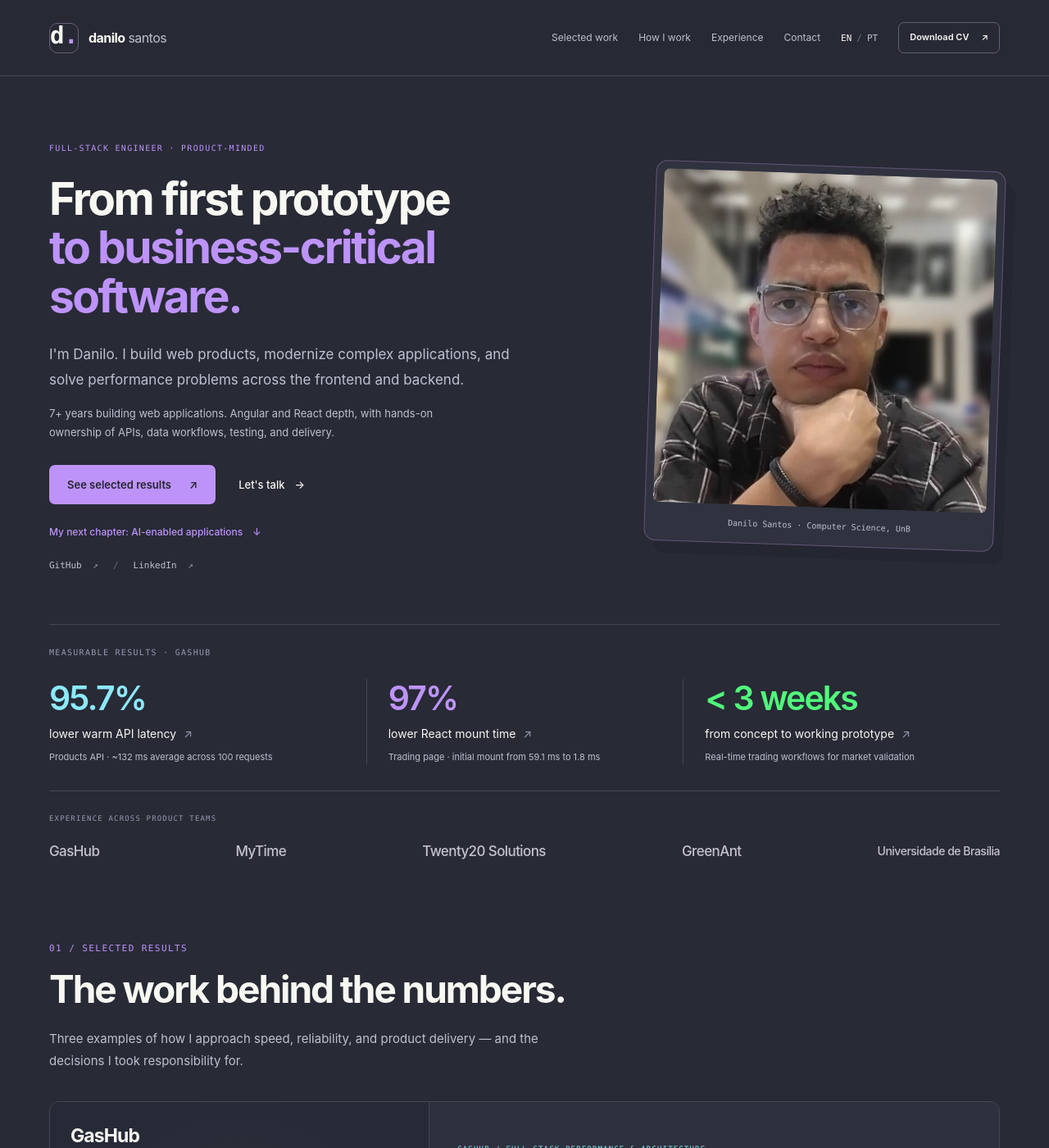
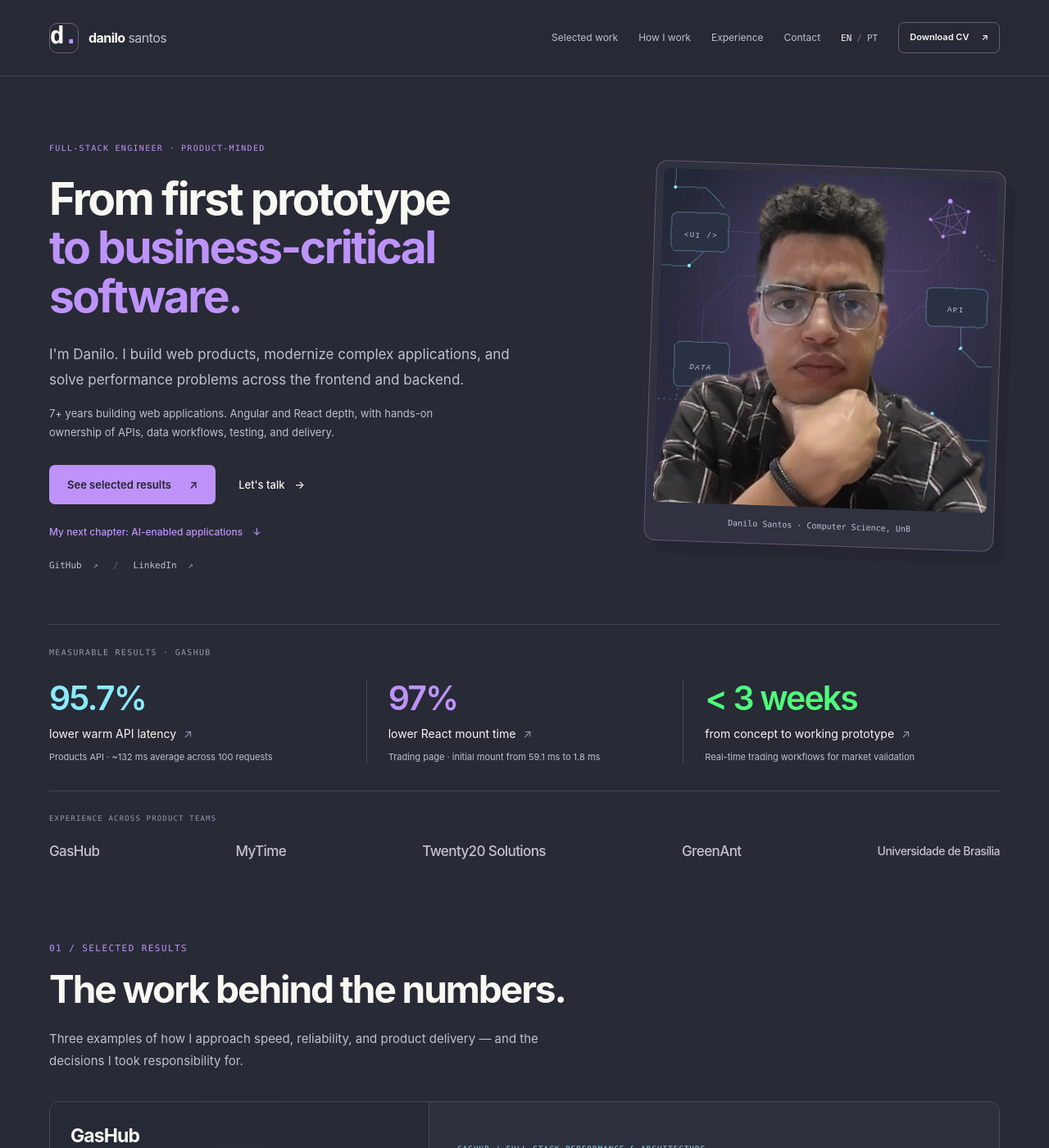
Before and after one commit to santosdanilo/santosdanilo.github.io, a Jekyll site: the page built from index.html, in a window 1280 px wide and 1400 px high. Shown: the whole window at 82% size. Built offline with Jekyll 4.4.1, drawn with Linux system fonts in a browser that asks for light colours.

Commit message:
Refresh portrait background and strengthen tilt interactions

```diff
--- a/_includes/portfolio/hero.html
+++ b/_includes/portfolio/hero.html
@@ -16,7 +16,10 @@
     </div>
   </div>
   <figure class="portrait" data-tilt>
-    <img src="{{ '/assets/images/danilo.webp' | relative_url }}" width="640" height="640" alt="{{ t.hero.portrait_alt }}" fetchpriority="high">
+    <div class="portrait-stage">
+      <div class="portrait-network" aria-hidden="true"></div>
+      <img src="{{ '/assets/images/danilo-cutout.webp' | relative_url }}" width="640" height="640" alt="{{ t.hero.portrait_alt }}" fetchpriority="high">
+    </div>
     <figcaption>{{ t.hero.portrait_caption }}</figcaption>
   </figure>
 </section>
--- a/_sass/portfolio/_hero.scss
+++ b/_sass/portfolio/_hero.scss
@@ -64,12 +64,25 @@
   transform: rotate(2deg);
   box-shadow: 12px 15px 0 #242631;
 }
+.portrait-stage {
+  position: relative;
+  isolation: isolate;
+  overflow: hidden;
+  aspect-ratio: 1/1;
+  border-radius: 7px;
+  background: #252a3b;
+}
+.portrait-network {
+  position: absolute;
+  inset: -5%;
+  background: url("../images/portrait-network.svg") center / cover;
+}
 .portrait img {
-  aspect-ratio: 1/1;
+  position: relative;
   object-fit: cover;
-  border-radius: 7px;
   filter: saturate(0.75);
   width: 100%;
+  height: 100%;
 }
 .portrait figcaption {
   padding: 15px 8px 6px;
--- a/_sass/portfolio/_motion.scss
+++ b/_sass/portfolio/_motion.scss
@@ -1,13 +1,39 @@
 @media (hover: hover) and (pointer: fine) and (prefers-reduced-motion: no-preference) {
   .portrait[data-tilt] {
-    transform: perspective(950px) rotateX(var(--tilt-x, 0deg))
+    transform: perspective(850px) rotateX(var(--tilt-x, 0deg))
       rotateY(var(--tilt-y, 0deg)) rotateZ(2deg);
-    transition: transform 180ms ease-out;
+    transition:
+      transform 160ms ease-out,
+      box-shadow 160ms ease-out;
+  }
+  .portrait.is-tilting {
+    transform: perspective(850px) translateY(-6px) rotateX(var(--tilt-x, 0deg))
+      rotateY(var(--tilt-y, 0deg)) rotateZ(2deg);
+    box-shadow: 18px 24px 32px #17192580;
+  }
+  .portrait-network {
+    transform: translate(
+      calc(var(--tilt-shift-x, 0px) * -0.65),
+      calc(var(--tilt-shift-y, 0px) * -0.65)
+    );
+    transition: transform 160ms ease-out;
+  }
+  .portrait-stage img {
+    transform: translate(var(--tilt-shift-x, 0px), var(--tilt-shift-y, 0px))
+      scale(1.025);
+    transition: transform 160ms ease-out;
   }
   .project-artwork {
-    transform: perspective(800px) rotateX(var(--tilt-x, 0deg))
+    transform: perspective(650px) rotateX(var(--tilt-x, 0deg))
       rotateY(var(--tilt-y, 0deg));
-    transition: transform 180ms ease-out;
+    transition:
+      transform 160ms ease-out,
+      filter 160ms ease-out;
+  }
+  .project-visual.is-tilting .project-artwork {
+    transform: perspective(650px) translateY(-6px) rotateX(var(--tilt-x, 0deg))
+      rotateY(var(--tilt-y, 0deg)) scale(1.035);
+    filter: drop-shadow(0 16px 12px #17192570);
   }
 }
 @media (prefers-reduced-motion: reduce) {
--- a/assets/css/workshop.css
+++ b/assets/css/workshop.css
@@ -57,7 +57,7 @@
 .workshop-controls {
   position: absolute;
   top: 14px;
-  left: 14px;
+  right: 14px;
   z-index: 2;
   display: flex;
   gap: 7px;
@@ -454,7 +454,7 @@
   }
   .workshop-controls {
     top: 10px;
-    left: 14px;
+    right: 14px;
   }
 }
 @media (max-width: 440px) {
--- a/assets/js/portfolio.js
+++ b/assets/js/portfolio.js
@@ -46,14 +46,19 @@
   const tiltPreference = matchMedia(
     "(hover: hover) and (pointer: fine) and (prefers-reduced-motion: no-preference)",
   );
+  const tilt = { maxAngle: 10, maxShift: 5 };
   document.querySelectorAll("[data-tilt]").forEach((element) => {
     const surface = element.querySelector("[data-tilt-surface]") || element;
     let frame = null;
+    let bounds = null;
     const reset = () => {
       if (frame !== null) cancelAnimationFrame(frame);
       frame = null;
-      surface.style.removeProperty("--tilt-x");
-      surface.style.removeProperty("--tilt-y");
+      bounds = null;
+      element.classList.remove("is-tilting");
+      ["--tilt-x", "--tilt-y", "--tilt-shift-x", "--tilt-shift-y"].forEach(
+        (property) => surface.style.removeProperty(property),
+      );
     };
     element.addEventListener(
       "pointermove",
@@ -61,7 +66,7 @@
         if (!tiltPreference.matches || event.pointerType === "touch") return;
         if (frame !== null) cancelAnimationFrame(frame);
         frame = requestAnimationFrame(() => {
-          const bounds = element.getBoundingClientRect();
+          bounds ||= element.getBoundingClientRect();
           const x = Math.max(
             -0.5,
             Math.min(0.5, (event.clientX - bounds.left) / bounds.width - 0.5),
@@ -70,8 +75,23 @@
             -0.5,
             Math.min(0.5, (event.clientY - bounds.top) / bounds.height - 0.5),
           );
-          surface.style.setProperty("--tilt-x", `${(-y * 8).toFixed(2)}deg`);
-          surface.style.setProperty("--tilt-y", `${(x * 8).toFixed(2)}deg`);
+          element.classList.add("is-tilting");
+          surface.style.setProperty(
+            "--tilt-x",
+            `${(-y * 2 * tilt.maxAngle).toFixed(2)}deg`,
+          );
+          surface.style.setProperty(
+            "--tilt-y",
+            `${(x * 2 * tilt.maxAngle).toFixed(2)}deg`,
+          );
+          surface.style.setProperty(
+            "--tilt-shift-x",
+            `${(x * 2 * tilt.maxShift).toFixed(2)}px`,
+          );
+          surface.style.setProperty(
+            "--tilt-shift-y",
+            `${(y * 2 * tilt.maxShift).toFixed(2)}px`,
+          );
           frame = null;
         });
       },
@@ -80,6 +100,8 @@
     element.addEventListener("pointerleave", reset);
     element.addEventListener("pointercancel", reset);
     window.addEventListener("blur", reset);
+    window.addEventListener("resize", reset);
+    window.addEventListener("scroll", reset, { passive: true });
     tiltPreference.addEventListener("change", reset);
   });
 })();
```
Also changed, not shown: README.md, assets/images/danilo-cutout.webp (added), assets/images/portrait-network.svg (added).
